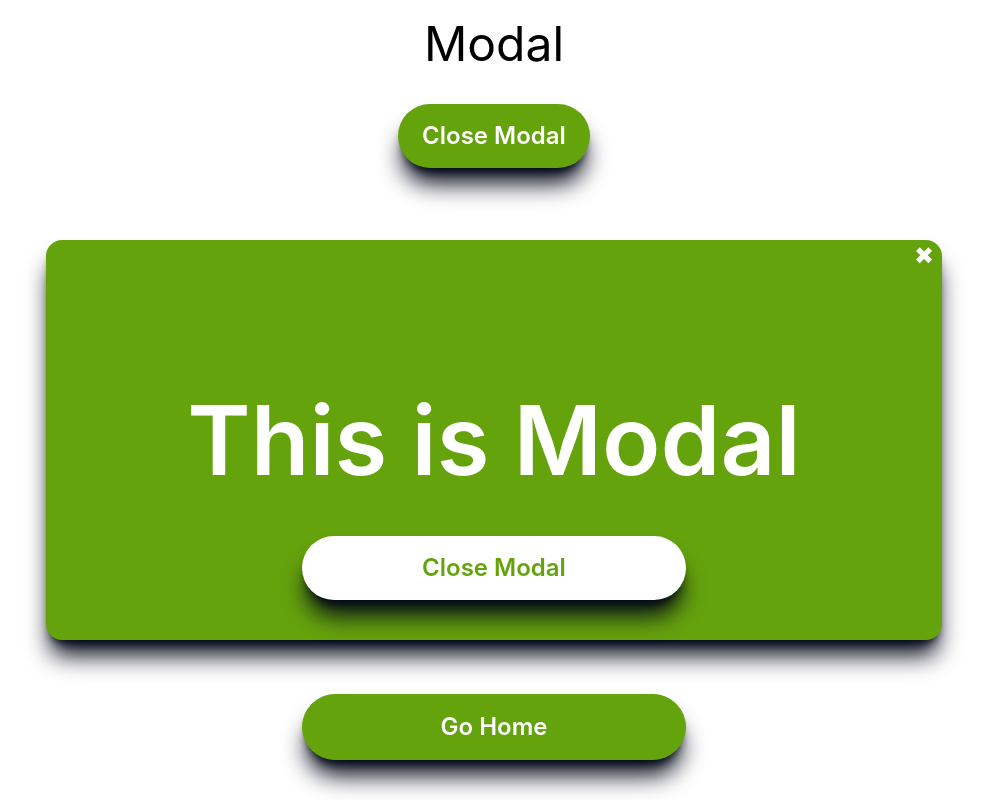
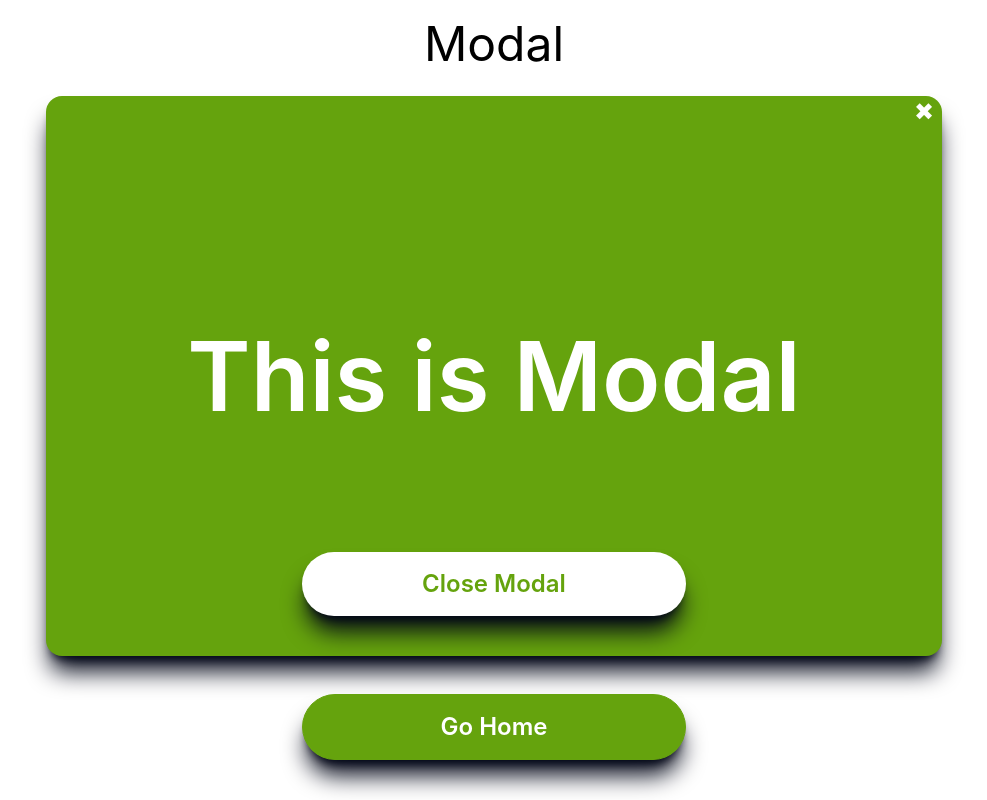
Before and after one commit to rajesh-ranjan-git/ReactReusableComponents, a React (Vite) app: page /modal in a window 1280 px wide. Both pictures are taken after a click on the button "Open Modal". Shown: the whole page, without its empty margins (146-1133 px from the left). Built offline with nearby package versions, Linux system fonts and the light colour scheme.

Commit message:
Close Modal using custom hook

```diff
--- a/src/Components/Modal/Modal.jsx
+++ b/src/Components/Modal/Modal.jsx
@@ -1,7 +1,10 @@
-import React, { useState } from "react";
+import React, { useEffect, useRef, useState } from "react";
 import GoHome from "../Utility/GoHome";
+import useOutsideClick from "./useOutsideClick";
 
 const Modal = () => {
+  const modalRef = useRef();
+  useOutsideClick(modalRef, () => setShowModal(false));
   const [showModal, setShowModal] = useState(false);
 
   const handleModal = () => {
@@ -16,29 +19,22 @@ const Modal = () => {
     setShowModal(false);
   };
 
-  const handleOutsideClick = (e) => {
-    if (e.target.id === "modal-container") {
-      handleCloseModal();
-    }
-  };
-
   return (
     <>
-      <div
-        className="flex flex-col items-center h-screen"
-        id="modal-container"
-        onClick={(e) => handleOutsideClick(e)}
-      >
+      <div className="flex flex-col items-center h-screen" id="modal-container">
         <h1 className="p-5 text-5xl">Modal</h1>
-        <button
-          className="bg-lime-600 shadow-slate-950 shadow-xl m-4 p-4 rounded-full w-48 font-semibold text-2xl text-white"
-          onClick={handleModal}
-        >
-          {!showModal ? "Open Modal" : "Close Modal"}
-        </button>
+        {!showModal ? (
+          <button
+            className="bg-lime-600 shadow-slate-950 shadow-xl m-4 p-4 rounded-full w-48 font-semibold text-2xl text-white"
+            onClick={handleModal}
+          >
+            Open Modal
+          </button>
+        ) : null}
         {showModal && (
           <div
-            className="top-60 absolute flex flex-col justify-center items-center bg-lime-600 shadow-slate-950 shadow-xl p-10 rounded-2xl w-[70%] h-[50%] font-semibold text-8xl text-white modal-container"
+            className="top-24 absolute flex flex-col justify-center items-center bg-lime-600 shadow-slate-950 shadow-xl p-10 rounded-2xl w-[70%] h-[70%] font-semibold text-8xl text-white"
+            ref={modalRef}
             style={{ animationName: "animateModal", animationDuration: "0.5s" }}
           >
             <span
--- /dev/null
+++ b/src/Components/Modal/useOutsideClick.jsx
@@ -0,0 +1,22 @@
+import React, { useEffect } from "react";
+
+const useOutsideClick = (ref, handler) => {
+  useEffect(() => {
+    function listener(e) {
+      if (!ref.current || ref.current.contains(e.target)) {
+        return;
+      }
+      handler(e);
+    }
+
+    document.addEventListener("mousedown", listener);
+    document.addEventListener("touchstart", listener);
+
+    return () => {
+      document.removeEventListener("mousedown", listener);
+      document.removeEventListener("touchstart", listener);
+    };
+  }, [handler, ref]);
+};
+
+export default useOutsideClick;
--- a/src/index.css
+++ b/src/index.css
@@ -49,7 +49,7 @@
     opacity: 0;
   }
   to {
-    top: 15rem;
+    top: 6rem;
     opacity: 1;
   }
 }
```
